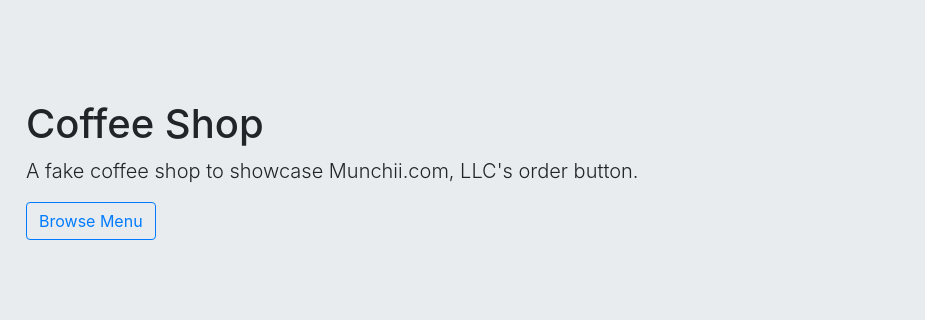
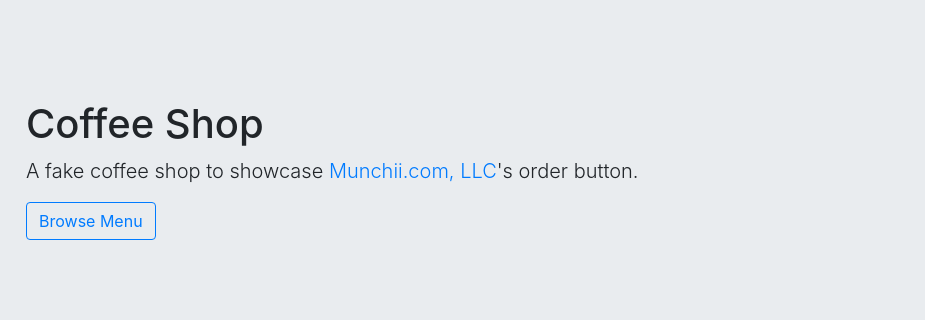
Before and after one commit to munchii/coffeeshop, a website: page public/index.html in a window 1280 px wide. Shown: the part 78-398 px from the top of the page, 355-1280 px from the left. Drawn offline with nearby package versions, Linux system fonts and the light colour scheme.

Commit message:
Add link back to main site.

```diff
--- a/public/index.html
+++ b/public/index.html
@@ -27,7 +27,7 @@
           <div class="col">
               <h1>Coffee Shop</h1>
               <p class="lead">
-                A fake coffee shop to showcase Munchii.com, LLC's order button.
+                A fake coffee shop to showcase <a href="https://munchii.com">Munchii.com, LLC</a>'s order button.
               </p>
               <a href="/menu/" role="button" class="btn btn-outline-primary">Browse Menu</a>
           </div>
```
